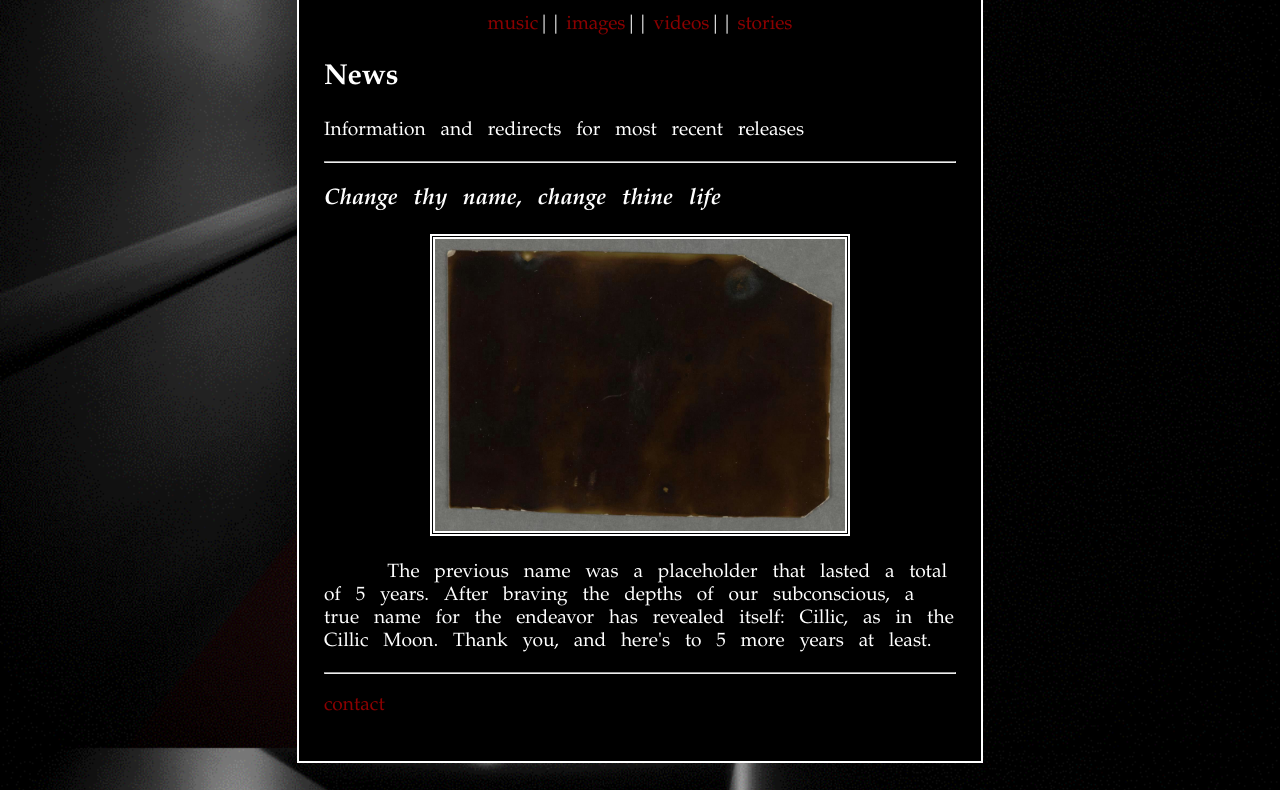
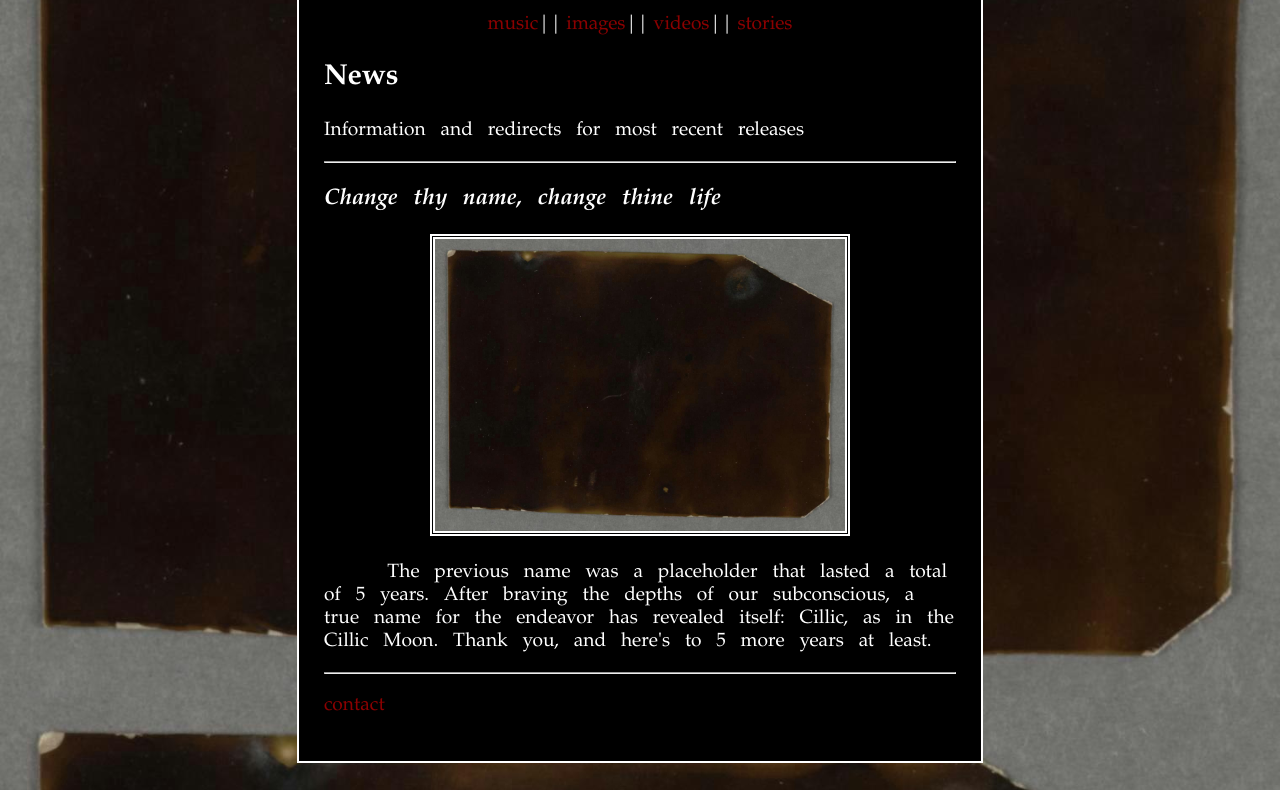
Before and after one commit to vidaliATWIT/cillic-webpage, a plain HTML site: page index.html in a window 1280 px wide. Shown: the part 212-1002 px from the top of the page. Drawn offline with Linux system fonts and the light colour scheme.

Commit message:
Updated image

```diff
--- a/style/cillicomstyle.css
+++ b/style/cillicomstyle.css
@@ -12,7 +12,7 @@
 }
 
 body {
-    background-image: url(../images/hallway.PNG);
+    background-image: url(../images/stars.jpg);
     background-attachment: fixed;
     background-size: cover;
 }
```
